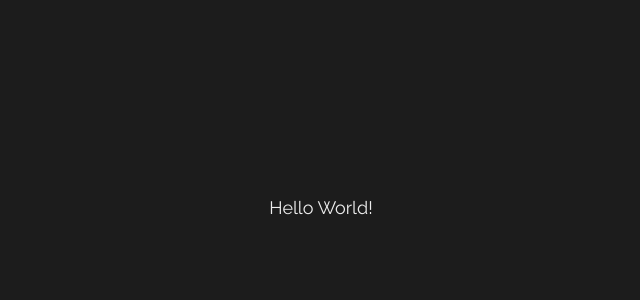
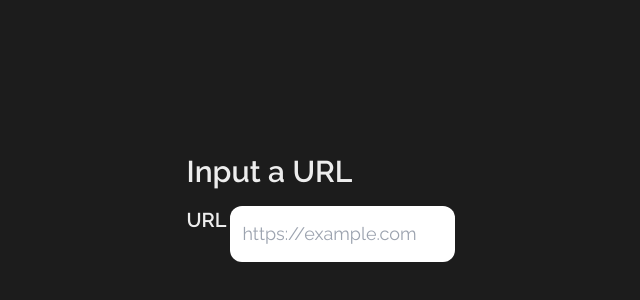
Before and after one commit to PatrickLisiecki/swift-url, a React (Vite) app in the folder client/: page / in a window 1280 px wide. Shown: the part 192-492 px from the top of the page, without its empty margins (319-959 px from the left). Built offline with nearby package versions, Linux system fonts and the light colour scheme.

Commit message:
Added action for url input form

```diff
--- a/client/src/Root.jsx
+++ b/client/src/Root.jsx
@@ -1,7 +1,46 @@
+import { Form, Link, redirect } from 'react-router-dom';
+
+export const action = async ({ request, params }) => {
+	let longUrl = Object.fromEntries(await request.formData());
+
+	// console.log(longUrl);
+
+	const response = await fetch('http://localhost:7777/url', {
+		method: 'POST',
+		headers: {
+			'Content-Type': 'application/json',
+		},
+		body: JSON.stringify(longUrl),
+	});
+
+	if (!response.ok) {
+		throw response;
+	}
+
+	return redirect('/');
+};
+
 function Root() {
 	return (
-		<main className="page relative flex flex-col items-center justify-center gap-y-2 bg-dark-body">
-			Hello World!
+		<main className="page relative flex flex-col items-center justify-center gap-y-2 bg-dark-body p-2">
+			<Form method="POST" className="flex flex-col gap-2">
+				<div className="flex flex-row items-center justify-between">
+					<span className="align-center text-midnight text-3xl font-semibold">Input a URL</span>
+				</div>
+
+				<fieldset className="mt-2 flex flex-row gap-1">
+					<label htmlFor="longUrl" className="text-midnight text-xl font-semibold">
+						URL
+					</label>
+					<input
+						type="text"
+						name="longUrl"
+						id="longUrl"
+						placeholder="https://example.com"
+						className="rounded-xl bg-white p-3 text-gray-800 focus:outline-none"
+					/>
+				</fieldset>
+			</Form>
 		</main>
 	);
 }
```
